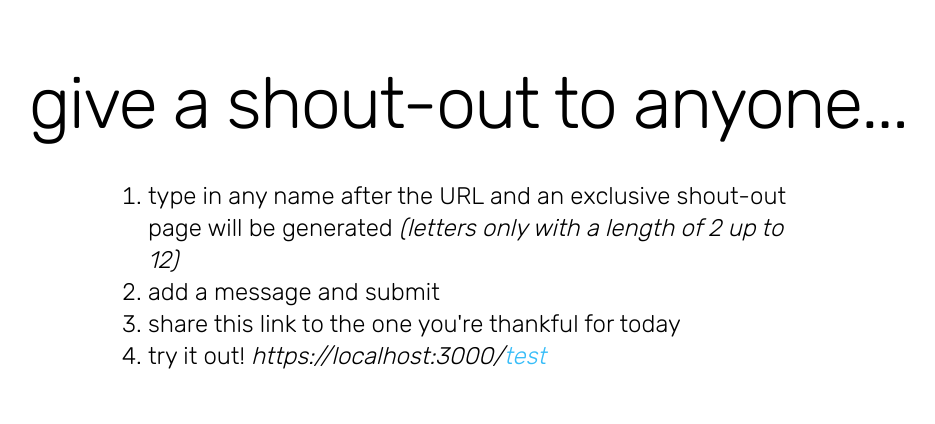
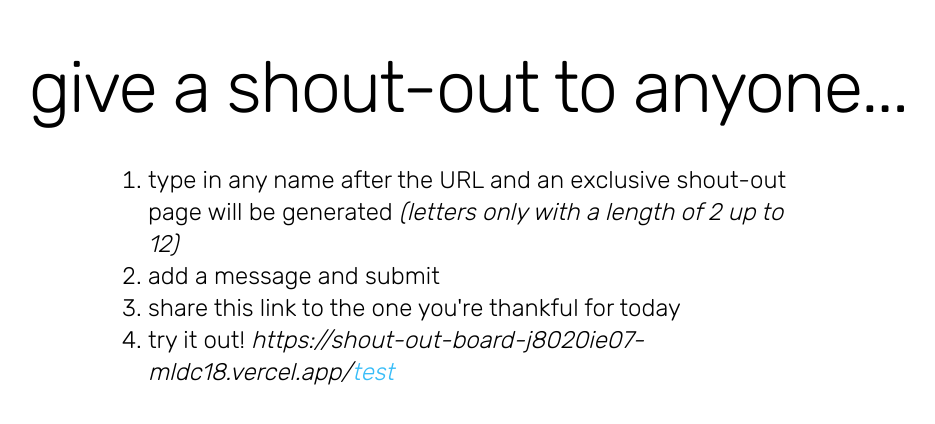
Before and after one commit to mldc18/shout-out-board, a Next.js app: page / in a window 1280 px wide. Shown: the part 180-604 px from the top of the page, without its empty margins (172-1107 px from the left). Built offline with nearby package versions, Linux system fonts and the light colour scheme; a web font is replaced by a local one.

Commit message:
replaced localhost with vercel url

```diff
--- a/pages/index.tsx
+++ b/pages/index.tsx
@@ -28,7 +28,7 @@ const Home: NextPage = () => {
               try it out!{" "}
               <Link href="/test" passHref>
                 <a className="italic">
-                  https://localhost:3000/
+                  https://shout-out-board-j8020ie07-mldc18.vercel.app/
                   <span className="text-sky-400">test</span>
                 </a>
               </Link>
```
